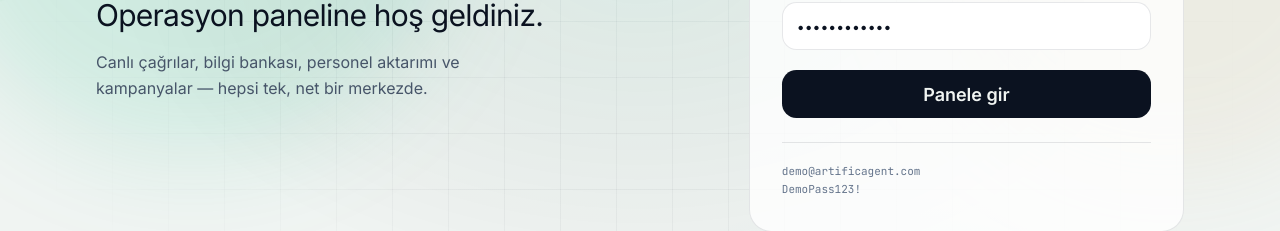
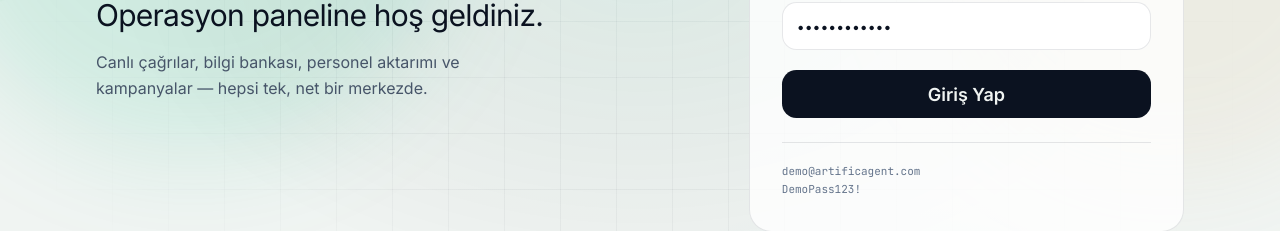
Before and after one commit to muhammadzayanali/Artific-agent, a Next.js app in the folder frontend/: page /login in a window 1280 px wide. Shown: the part 427-658 px from the top of the page. Built offline with nearby package versions, Linux system fonts and the light colour scheme.

Commit message:
Update button labels for consistency in login and homepage components
- Changed "Panele gir" to "Giriş Yap" in both the HomePage and LoginForm components to standardize the phrasing across the application.

```diff
--- a/frontend/src/app/login/page.tsx
+++ b/frontend/src/app/login/page.tsx
@@ -75,7 +75,7 @@ function LoginForm() {
         disabled={pending}
         className="mt-1 h-12 rounded-brand bg-[var(--text)] font-semibold text-[var(--bg)] transition hover:opacity-90 disabled:opacity-60"
       >
-        {pending ? "Giriş yapılıyor…" : "Panele gir"}
+        {pending ? "Giriş yapılıyor…" : "Giriş Yap"}
       </button>
     </form>
   );
--- a/frontend/src/app/page.tsx
+++ b/frontend/src/app/page.tsx
@@ -9,7 +9,7 @@ import { getAccessToken } from "@/lib/auth";
 export default async function HomePage() {
   const token = await getAccessToken();
   const primaryHref = token ? "/panel" : "/login";
-  const primaryLabel = token ? "Panele dön" : "Panele gir";
+  const primaryLabel = token ? "Panele dön" : "Giriş Yap";
 
   return (
     <main className="relative min-h-svh overflow-hidden">
```
